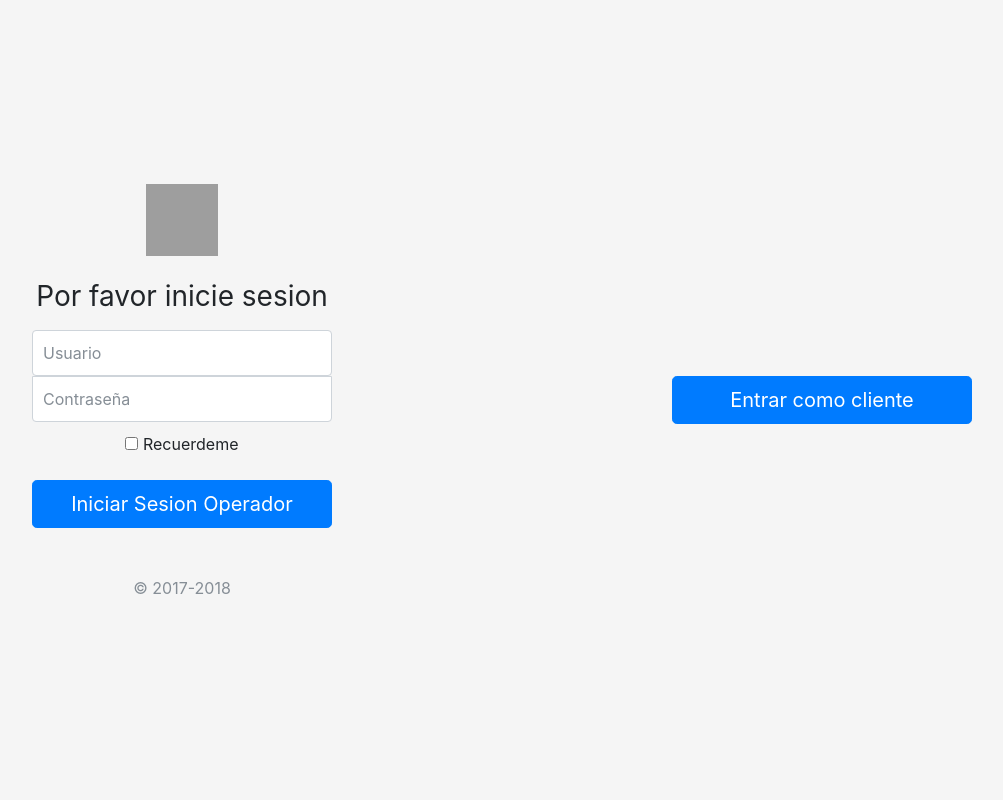
After one commit to mcguegi/miniapp-prueba-tecnica, a Django app: page /login/ in a window 1280 px wide. The commit adds this page. Shown: the whole page, without its empty margins (138-1141 px from the left). Run offline with Django 3.2, Linux system fonts and the light colour scheme; parts of the project's set-up code (start-up, migrations or seed data) failed here and were passed over; some libraries are stand-ins or nearby versions; grey boxes are pictures that could not be loaded.

Commit message:
Se añade autenticacion del operador

```diff
--- a/apps/petit/urls.py
+++ b/apps/petit/urls.py
@@ -1,6 +1,8 @@
 from django.contrib import admin
 from django.urls import path, include
 from apps.petit import views
+from django.contrib.auth.decorators import login_required
+
 
 app_name = 'petit'
 
@@ -10,7 +12,7 @@ urlpatterns = [
     path('hacerOrden', views.hacerOrden, name='hacerOrden'),
     path('pagarOrden/<int:order_id>', views.pagarOrden, name='pagarOrden'),
     path('confirmarPago/<int:order_id>', views.confirmarPago, name='confirmarPago'),
-    path('consultarTransacciones', views.consultarTransacciones, name='consultarTransacciones'),
+    path('consultarTransacciones', login_required(views.consultarTransacciones), name='consultarTransacciones'),
 
 
 ]
--- a/minicomercio/settings.py
+++ b/minicomercio/settings.py
@@ -9,8 +9,10 @@ https://docs.djangoproject.com/en/2.1/topics/settings/
 For the full list of settings and their values, see
 https://docs.djangoproject.com/en/2.1/ref/settings/
 """
+#user = operadorPetit pass =  operador123
 
 import os
+from django.urls import reverse_lazy
 
 # Build paths inside the project like this: os.path.join(BASE_DIR, ...)
 BASE_DIR = os.path.dirname(os.path.dirname(os.path.abspath(__file__)))
@@ -138,3 +140,6 @@ STATICFILES_DIRS = [STATIC_DIR, ]
 # MEDIA
 MEDIA_ROOT = MEDIA_DIR
 MEDIA_URL = '/media/'
+
+LOGIN_URL = '/login/'
+LOGIN_REDIRECT_URL = reverse_lazy('petit:inicio')
--- a/minicomercio/urls.py
+++ b/minicomercio/urls.py
@@ -15,8 +15,11 @@ Including another URLconf
 """
 from django.contrib import admin
 from django.urls import path, include
+from django.contrib.auth.views import LoginView
+from django.contrib.auth import views as auth_views
 
 urlpatterns = [
     path('admin/', admin.site.urls),
+    path('login/', auth_views.LoginView.as_view()),
     path('petit/', include('apps.petit.urls'))
 ]
--- /dev/null
+++ b/static/css/signin.css
@@ -0,0 +1,49 @@
+html,
+body {
+  height: 100%;
+}
+
+body {
+  display: -ms-flexbox;
+  display: -webkit-box;
+  display: flex;
+  -ms-flex-align: center;
+  -ms-flex-pack: center;
+  -webkit-box-align: center;
+  align-items: center;
+  -webkit-box-pack: center;
+  justify-content: center;
+  padding-top: 40px;
+  padding-bottom: 40px;
+  background-color: #f5f5f5;
+}
+
+.form-signin {
+  width: 100%;
+  max-width: 330px;
+  padding: 15px;
+  margin: 0 auto;
+}
+.form-signin .checkbox {
+  font-weight: 400;
+}
+.form-signin .form-control {
+  position: relative;
+  box-sizing: border-box;
+  height: auto;
+  padding: 10px;
+  font-size: 16px;
+}
+.form-signin .form-control:focus {
+  z-index: 2;
+}
+.form-signin input[type="email"] {
+  margin-bottom: -1px;
+  border-bottom-right-radius: 0;
+  border-bottom-left-radius: 0;
+}
+.form-signin input[type="password"] {
+  margin-bottom: 10px;
+  border-top-left-radius: 0;
+  border-top-right-radius: 0;
+}
--- /dev/null
+++ b/templates/registration/login.html
@@ -0,0 +1,46 @@
+{% load staticfiles %}
+<!doctype html>
+<html lang="es">
+<head>
+  <meta charset="utf-8">
+  <meta name="viewport" content="width=device-width, initial-scale=1, shrink-to-fit=no">
+  <meta name="description" content="">
+  <meta name="author" content="">
+
+  <title>Inicie Sesion</title>
+
+  <link rel="canonical" href="https://getbootstrap.com/docs/4.0/examples/sign-in/">
+
+  <!-- Bootstrap core CSS -->
+  <link rel="stylesheet" type="text/css" href="{% static 'css/bootstrap4/bootstrap.min.css' %}">
+
+  <!-- Custom styles for this template -->
+  <link rel="stylesheet" type="text/css" href="{% static 'css/signin.css' %}">
+</head>
+
+<body class="text-center">
+  <div class="container">
+    <form class="form-signin" method="POST">
+      {% csrf_token %}
+      <img class="mb-4" src="https://getbootstrap.com/docs/4.0/assets/brand/bootstrap-solid.svg" alt="" width="72" height="72">
+      <h1 class="h3 mb-3 font-weight-normal">Por favor inicie sesion</h1>
+      <label for="inputEmail" class="sr-only">Usuario</label>
+      <input type="text" id="inputUser" name="username" class="form-control" placeholder="Usuario">
+      <label for="inputPassword" class="sr-only">Contraseña</label>
+      <input type="password" id="inputPassword" name="password" class="form-control" placeholder="Contraseña">
+      <div class="checkbox mb-3">
+        <label>
+          <input type="checkbox" value="remember-me"> Recuerdeme
+        </label>
+      </div>
+      <button class="btn btn-lg btn-primary btn-block" type="submit">Iniciar Sesion Operador</button>
+      <p class="mt-5 mb-3 text-muted">&copy; 2017-2018</p>
+    </form>
+  </div>
+  <div class="container">
+    <form class="form-signin" action="{% url 'petit:inicio' %}">
+      <input class="btn btn-lg btn-primary btn-block" type="submit" value="Entrar como cliente" />
+    </form>
+  </div>
+</body>
+</html>
```
Also changed, not shown: apps/petit/views.py (+2 -7 lines), templates/base/base.html (+4 -6 lines).
